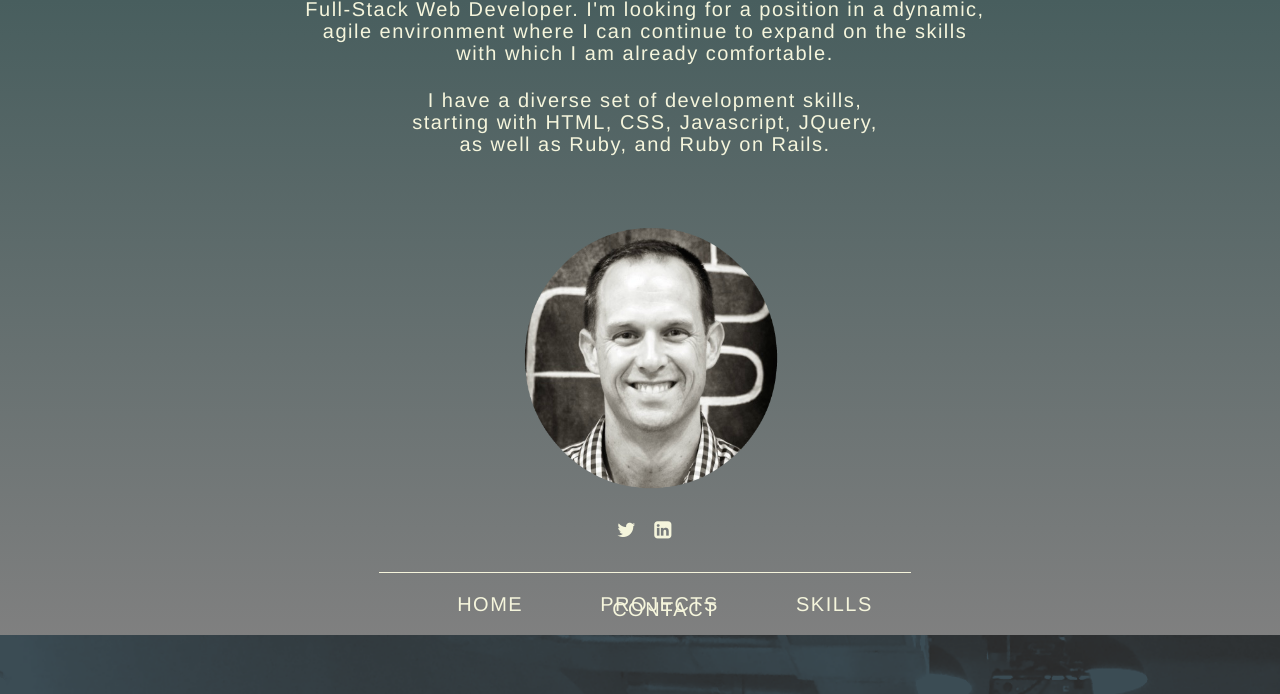
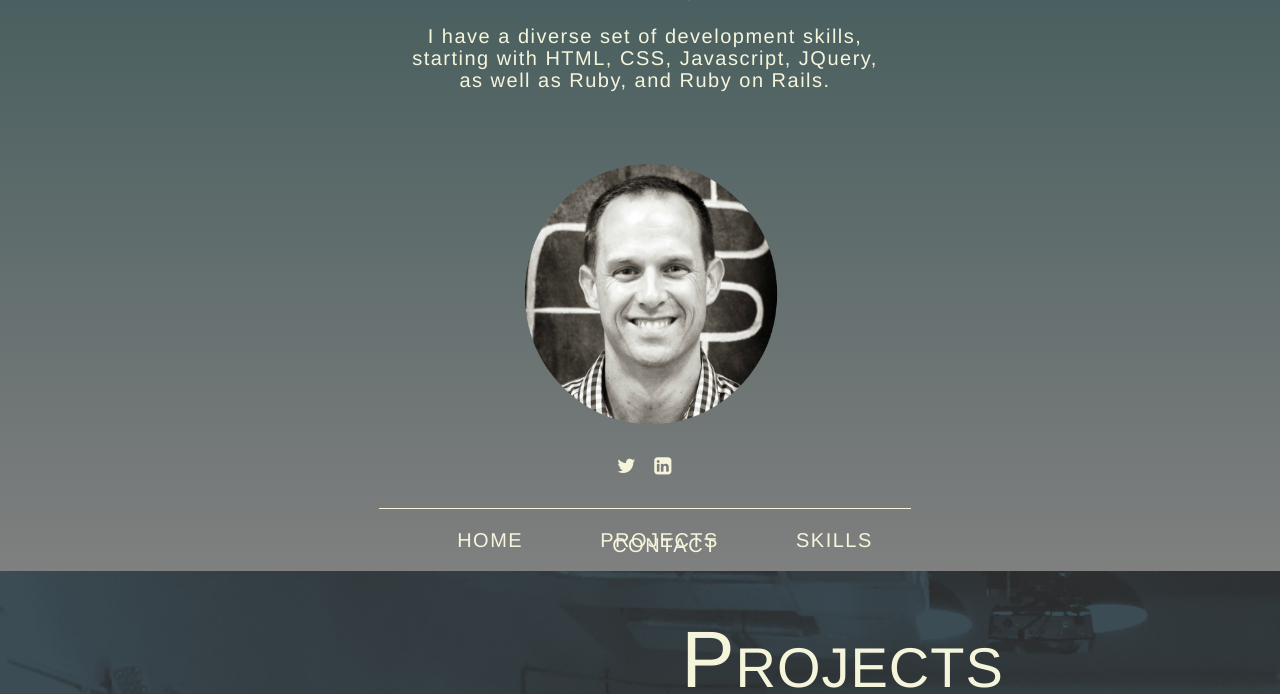
Before and after one commit to Tony1013/server, a plain HTML site: page public/AT.html in a window 1280 px wide. Shown: the part 238-932 px from the top of the page. Drawn offline with nearby package versions, Linux system fonts and the light colour scheme.

Commit message:
Update spacing for index page

```diff
--- a/public/css/AT.css
+++ b/public/css/AT.css
@@ -33,7 +33,7 @@
 }
 
 h1 {
-  padding-top: 10vw;
+  padding-top: 5vw;
   margin: 1vw;
   font-family: 'Helvetica Neue', Helvetica, Arial, sans-serif;
   font-size: 80px;
```
